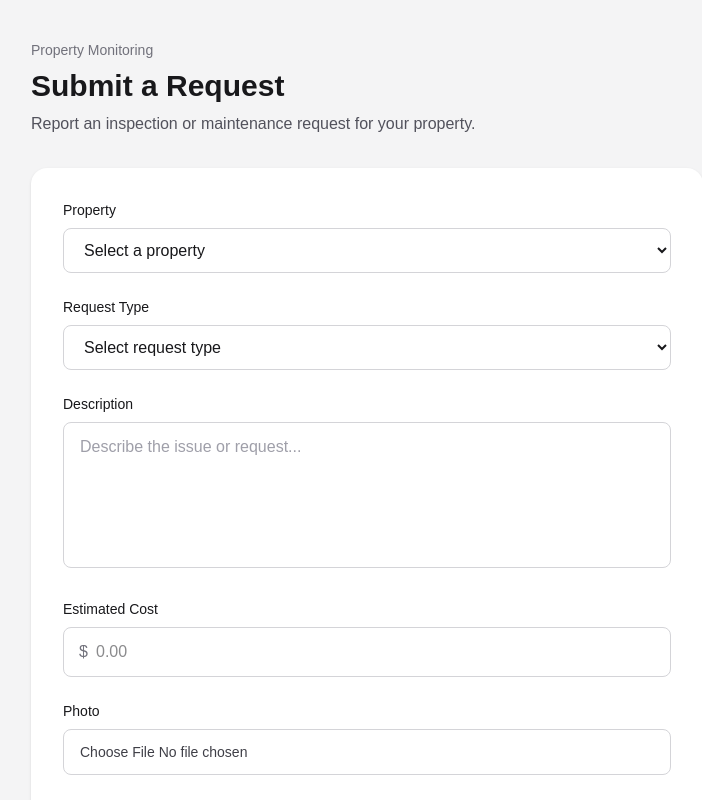
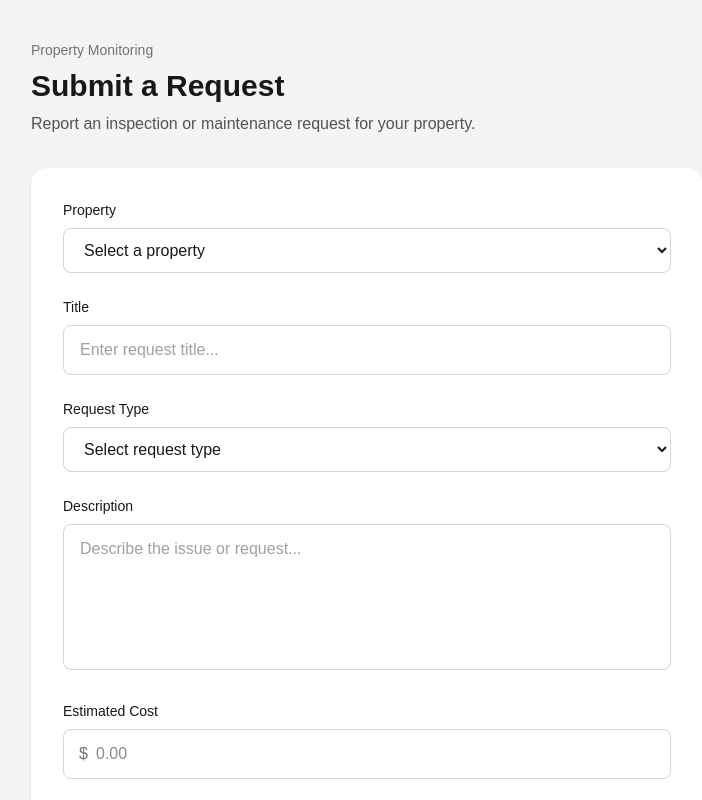
Before and after one commit to rimsal-beep/techtalks-baytak-care, a Next.js app: page /requests/new in a window 1280 px wide. Shown: the top 800 px of the page, without its empty margins (273-975 px from the left). Built offline with nearby package versions, Linux system fonts and the light colour scheme.

Commit message:
fix(BAY-14): add request title field

```diff
--- a/app/requests/new/page.tsx
+++ b/app/requests/new/page.tsx
@@ -52,6 +52,24 @@ export default function NewRequestPage() {
                   Mount Lebanon House
                 </option>
               </select>
+            </div>
+
+            <div>
+              <label
+                htmlFor="title"
+                className="mb-2 block text-sm font-medium text-zinc-900"
+              >
+                Title
+              </label>
+
+              <input
+                id="title"
+                name="title"
+                type="text"
+                required
+                placeholder="Enter request title..."
+                className="w-full rounded-lg border border-zinc-300 px-4 py-3 text-zinc-900 outline-none placeholder:text-zinc-400 focus:border-zinc-900"
+              />
             </div>
 
             <div>
```
